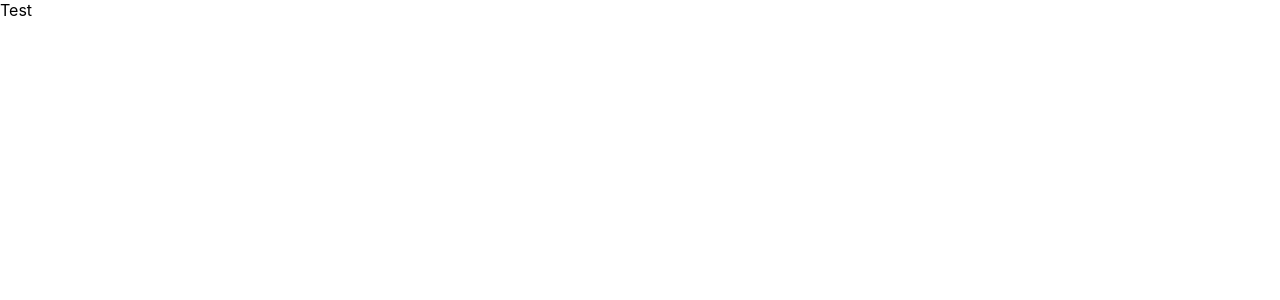
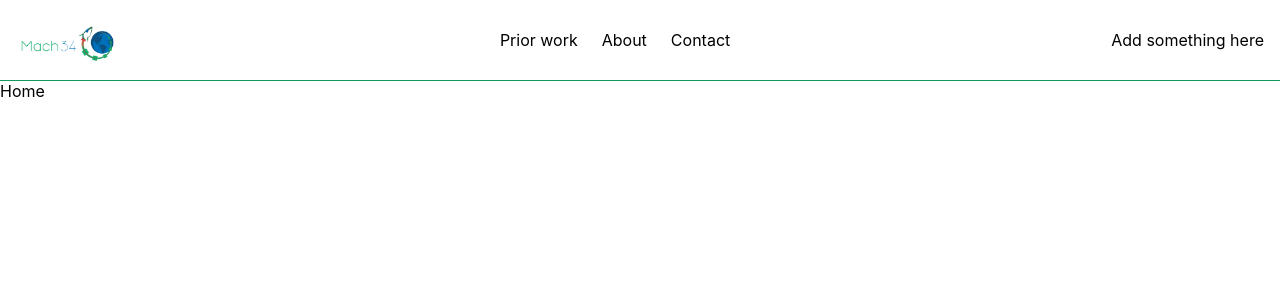
Before and after one commit to Mach-34/landing-page, a React (Create React App) app: page / in a window 1280 px wide. Shown: the top 300 px of the page. Built offline with nearby package versions, Linux system fonts and the light colour scheme.

Commit message:
rudimentary header implemented

```diff
--- a/src/Locations.ts
+++ b/src/Locations.ts
@@ -1,4 +1,4 @@
 export const AboutLocation = '/about';
-export const ContanctLocation = '/contact';
+export const ContactLocation = '/contact';
 export const RootLocation = '/';
 export const PriorWorkLocation = '/prior-work';
--- a/src/Routes.tsx
+++ b/src/Routes.tsx
@@ -4,8 +4,16 @@ import {
   Routes as DOMRoutes,
 } from 'react-router-dom';
 import ScrollToTop from './utils/ScrollToTop';
+import AboutView from './views/About';
+import ContactView from './views/Contact';
 import HomeView from './views/Home';
-import { RootLocation } from './Locations';
+import PriorWorkView from 'views/PriorWork';
+import {
+  AboutLocation,
+  ContactLocation,
+  PriorWorkLocation,
+  RootLocation,
+} from './Locations';
 
 export default function Routes(): JSX.Element {
   const routes = [
@@ -13,20 +21,27 @@ export default function Routes(): JSX.Element {
       component: <HomeView />,
       path: RootLocation,
     },
+    {
+      component: <AboutView />,
+      path: AboutLocation,
+    },
+    {
+      component: <ContactView />,
+      path: ContactLocation,
+    },
+    {
+      component: <PriorWorkView />,
+      path: PriorWorkLocation,
+    },
   ];
 
   return (
     <>
       <ScrollToTop />
       <DOMRoutes>
-        {/* {routes.map((route) => (
-            <Route
-              element={route.component}
-              key={route.path}
-              path={route.path}
-            />
-          ))} */}
-        <Route element={<HomeView />} path={RootLocation} />
+        {routes.map((route) => (
+          <Route element={route.component} key={route.path} path={route.path} />
+        ))}
       </DOMRoutes>
     </>
   );
--- /dev/null
+++ b/src/components/Flex/index.tsx
@@ -0,0 +1,123 @@
+import { CSSProperties, ReactNode } from 'react';
+import { createUseStyles } from 'react-jss';
+
+const useStyles = createUseStyles({
+  wrapper: (props: FlexStyleProps) => ({
+    '& > div': {
+      flex: props.childFlex ? props.childFlex : 'initial',
+    },
+  }),
+});
+
+type FlexProps = {
+  alignItems?:
+    | 'flex-start'
+    | 'flex-end'
+    | 'center'
+    | 'space-between'
+    | 'space-around'
+    | 'stretch';
+  children: ReactNode;
+  childFlex?: string;
+  cursor?: 'pointer';
+  direction?: 'row' | 'column' | 'row-reverse';
+  justifyContent?:
+    | 'flex-start'
+    | 'flex-end'
+    | 'center'
+    | 'space-between'
+    | 'space-around';
+  gap?: string;
+  m?: string;
+  mb?: string;
+  ml?: string;
+  mr?: string;
+  mt?: string;
+  mx?: string;
+  my?: string;
+  onClick?: () => void;
+  p?: string;
+  paddingItemsCount?: number;
+  paddingItemsStyle?: CSSProperties;
+  pb?: string;
+  pl?: string;
+  pr?: string;
+  pt?: string;
+  px?: string;
+  py?: string;
+  style?: CSSProperties;
+  wrap?: 'wrap' | 'nowrap';
+};
+
+type FlexStyleProps = Pick<FlexProps, 'childFlex'>;
+
+export function Flex({
+  alignItems,
+  children,
+  childFlex,
+  cursor,
+  direction,
+  justifyContent,
+  gap,
+  m,
+  mb,
+  ml,
+  mr,
+  mt,
+  mx,
+  my,
+  onClick,
+  paddingItemsCount,
+  paddingItemsStyle,
+  pb,
+  pl,
+  pr,
+  pt,
+  px,
+  py,
+  p,
+  wrap,
+  style,
+}: FlexProps): JSX.Element {
+  const styles = useStyles({ childFlex });
+  return (
+    <div
+      className={styles.wrapper}
+      onClick={() => onClick && onClick()}
+      style={{
+        ...style,
+        alignItems: alignItems ? alignItems : 'initial',
+        cursor: onClick || cursor ? 'pointer' : 'initial',
+        display: 'flex',
+        flexDirection: direction ? direction : 'initial',
+        justifyContent: justifyContent ? justifyContent : 'initial',
+        gap: gap ? gap : 'initial',
+        margin: m ? m : 'initial',
+        marginBlock: my ? my : 'inital',
+        marginBottom: mb ? mb : 'initial',
+        marginInline: mx ? mx : 'initial',
+        marginLeft: ml ? ml : 'initial',
+        marginRight: mr ? mr : 'initial',
+        marginTop: mt ? mt : 'initial',
+        padding: p ? p : 'initial',
+        paddingBlock: py ? py : 'initial',
+        paddingBottom: pb ? pb : 'initial',
+        paddingInline: px ? px : 'initial',
+        paddingLeft: pl ? pl : 'initial',
+        paddingRight: pr ? pr : 'initial',
+        paddingTop: pt ? pt : 'initial',
+        flexWrap: wrap ? wrap : 'initial',
+      }}
+    >
+      {children}
+      {!!paddingItemsCount &&
+        new Array(paddingItemsCount)
+          .fill(0)
+          .map((_, index) => (
+            <div key={index} style={{ ...paddingItemsStyle }} />
+          ))}
+    </div>
+  );
+}
+
+export default Flex;
--- a/src/layouts/components/Header/index.tsx
+++ b/src/layouts/components/Header/index.tsx
@@ -1,8 +1,53 @@
 import { createUseStyles } from 'react-jss';
+import logoWithText from 'assets/images/logoWithText.png';
+import { useNavigate } from 'react-router-dom';
+import {
+  AboutLocation,
+  ContactLocation,
+  PriorWorkLocation,
+  RootLocation,
+} from 'Locations';
+import Flex from 'components/Flex';
 
-const useStyles = createUseStyles({});
+const useStyles = createUseStyles({
+  container: {
+    alignItems: 'center',
+    borderBottom: '1px solid #10995A',
+    display: 'flex',
+    height: '80px',
+    justifyContent: 'space-between',
+    paddingInline: '16px',
+  },
+  logo: {
+    cursor: 'pointer',
+    height: '65px',
+    width: 'auto',
+  },
+});
+
+const links = [
+  { location: PriorWorkLocation, text: 'Prior work' },
+  { location: AboutLocation, text: 'About' },
+  { location: ContactLocation, text: 'Contact' },
+];
 
 export default function Header(): JSX.Element {
+  const navigate = useNavigate();
   const styles = useStyles();
-  return <div>Header</div>;
+  return (
+    <div className={styles.container}>
+      <img
+        alt='Logo'
+        className={styles.logo}
+        onClick={() => navigate(RootLocation)}
+        src={logoWithText}
+      />
+      <Flex gap='24px'>
+        {links.map((link) => (
+          <div onClick={() => navigate(link.location)}>{link.text}</div>
+        ))}
+      </Flex>
+      <div>Add something here</div>
+    </div>
+  );
 }
--- /dev/null
+++ b/src/views/About/index.tsx
@@ -0,0 +1,9 @@
+import MainLayout from 'layouts/MainLayout';
+
+export default function About(): JSX.Element {
+  return (
+    <MainLayout>
+      <div>About</div>
+    </MainLayout>
+  );
+}
--- /dev/null
+++ b/src/views/Contact/index.tsx
@@ -0,0 +1,9 @@
+import MainLayout from 'layouts/MainLayout';
+
+export default function Contact(): JSX.Element {
+  return (
+    <MainLayout>
+      <div>Contact</div>
+    </MainLayout>
+  );
+}
--- a/src/views/Home/index.tsx
+++ b/src/views/Home/index.tsx
@@ -1,10 +1,12 @@
 import MainLayout from 'layouts/MainLayout';
+import { createUseStyles } from 'react-jss';
+
+const useStyles = createUseStyles({});
 
 export default function Home(): JSX.Element {
   return (
-    // <MainLayout>
-    //   <div>Home</div>
-    // </MainLayout>
-    <div>Test</div>
+    <MainLayout>
+      <div>Home</div>
+    </MainLayout>
   );
 }
--- /dev/null
+++ b/src/views/PriorWork/index.tsx
@@ -0,0 +1,9 @@
+import MainLayout from 'layouts/MainLayout';
+
+export default function PriorWork(): JSX.Element {
+  return (
+    <MainLayout>
+      <div>Prior work</div>
+    </MainLayout>
+  );
+}
```
Also changed, not shown: src/assets/images/logo.png (added), src/assets/images/logoWithText.png (added).
